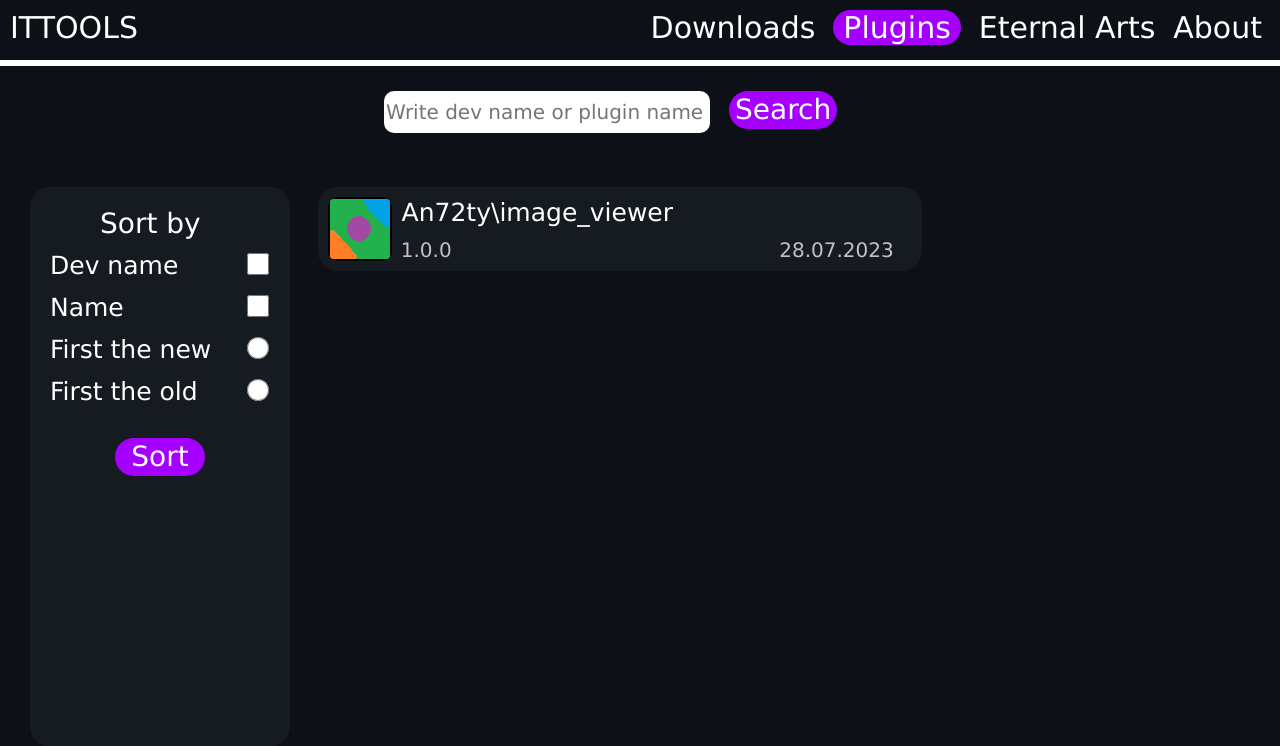
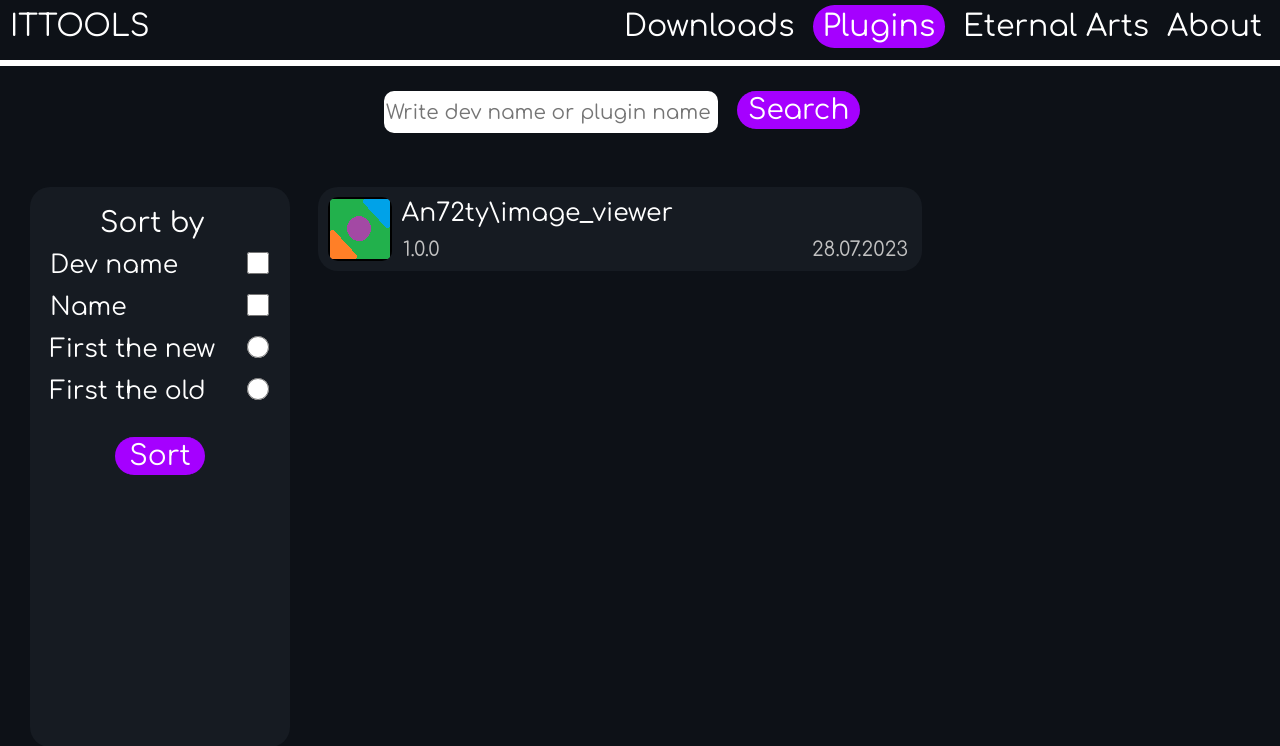
Before and after one commit to An72ty/ItTools, a Django app: page /plugins/ in a window 1280 px wide. Shown: the top 746 px of the page. Run offline with Django 4.2, Linux system fonts and the light colour scheme; data comes from the database, SQL or seed files in the repository.

Commit message:
fixed bug and added the comfortaa font

```diff
--- a/ittool/static/css/style.css
+++ b/ittool/static/css/style.css
@@ -29,7 +29,7 @@
 }
 
 .top-panel .top-panel-item {
-    font-family: Verdana;
+    font-family: Comfortaa;
     font-size: 30px;
     color: white;
     margin: 10px 18px 0px 0px;
@@ -41,6 +41,7 @@
 .top-panel-item.visited {
     transition: none;
     background-color: #A500FF;
+    margin-top: 5px;
 
     border-right: #A500FF 10px solid;
     border-top-right-radius: 40px;
@@ -49,6 +50,9 @@
     border-left: #A500FF 10px solid;
     border-top-left-radius: 40px;
     border-bottom-left-radius: 40px;
+
+    border-top: #A500FF 5px solid;
+    border-bottom: #A500FF 5px solid;
 }
 
 .top-panel .top-panel-item.visited:hover {
@@ -77,7 +81,7 @@
 
 .plugin .plugin-name {
     color: #FFFFFF;
-    font-family: Verdana;
+    font-family: Comfortaa;
     font-size: 25px;
     line-height: 32px;
     text-align: center;
@@ -87,7 +91,7 @@
 
 .plugin .plugin-version {
     color: #C2C2C2;
-    font-family: Verdana;
+    font-family: Comfortaa;
     font-size: 20px;
     line-height: 26px;
     text-align: center;
@@ -95,12 +99,12 @@
     float: right;
     position: relative;
     top: 50px;
-    right: 470px;
+    right: 482px;
 }
 
 .plugin .plugin-date-added {
     color: #C2C2C2;
-    font-family: Verdana;
+    font-family: Comfortaa;
     font-size: 20px;
     line-height: 26px;
     text-align: center;
@@ -123,20 +127,22 @@
     border: none;
     border-radius: 10px;
     height: 40px;
-    font-family: Verdana;
+    font-family: Comfortaa;
     font-size: 20px;
     line-height: 26px;
-    width: 322px;
+    width: 330px;
     margin: 25px 0px 0px 30%;
     text-align: left;
 }
 
 .purple-button {
     background-color: #A500FF;
+    border: none;
+    border-right: 5px #A500FF solid;
+    border-left: 5px #A500FF solid;
     border-radius: 40px;
-    border: none;
     color: #FFFFFF;
-    font-family: Verdana;
+    font-family: Comfortaa;
     font-size: 28px;
     line-height: 36px;
     text-align: center;
@@ -151,7 +157,7 @@
 .not-found-message {
     margin: 25px 0px 0px 48px;
     color: #FFFFFF;
-    font-family: Verdana;
+    font-family: Comfortaa;
     font-size: 25px;
     float: right;
     position: relative;
@@ -169,7 +175,7 @@
 
 .title {
     color: #FFFFFF;
-    font-family: Verdana;
+    font-family: Comfortaa;
     font-size: 28px;
     text-align: center;
 }
@@ -182,7 +188,7 @@
 
 .input-filters-label {
     color: #FFFFFF;
-    font-family: Verdana;
+    font-family: Comfortaa;
     font-size: 25px;
     line-height: 32px;
     margin: 10px 0px 10px 20px;
--- a/ittool/templates/ittool/base.html
+++ b/ittool/templates/ittool/base.html
@@ -6,6 +6,7 @@
 <head>
     <meta charset="UTF-8">
     <meta http-equiv="X-UA-Compatible" content="IE=edge">
+    <link rel="stylesheet" type="text/css" href="//fonts.googleapis.com/css?family=Comfortaa" />
     <link rel="stylesheet" type="text/css" href="{% static 'css/style.css' %}">
     <link rel="shortcut icon" href="{% static 'favicon.ico' %}" type="image/x-icon">
     <title>{% block title %}ITTOOLS{% endblock title %}</title>
--- a/ittool/views.py
+++ b/ittool/views.py
@@ -20,9 +20,12 @@
         plugins_filter = request.GET.get('plugin_or_dev_name')
         name_filter = request.GET.get('name_filter')
         date_filter = request.GET.get('date_filter')
+        print(Plugin.objects.filter(name=plugins_filter))
         if plugins_filter:
-            plugins = Plugin.objects.filter(
-                name=plugins_filter, dev_name=plugins_filter)
+            plugins = Plugin.objects.filter(name=plugins_filter)
+            if not plugins:
+                plugins = Plugin.objects.filter(dev_name=plugins_filter)
+
         if name_filter:
             plugins = Plugin.objects.order_by(name_filter)
         if date_filter:
```
